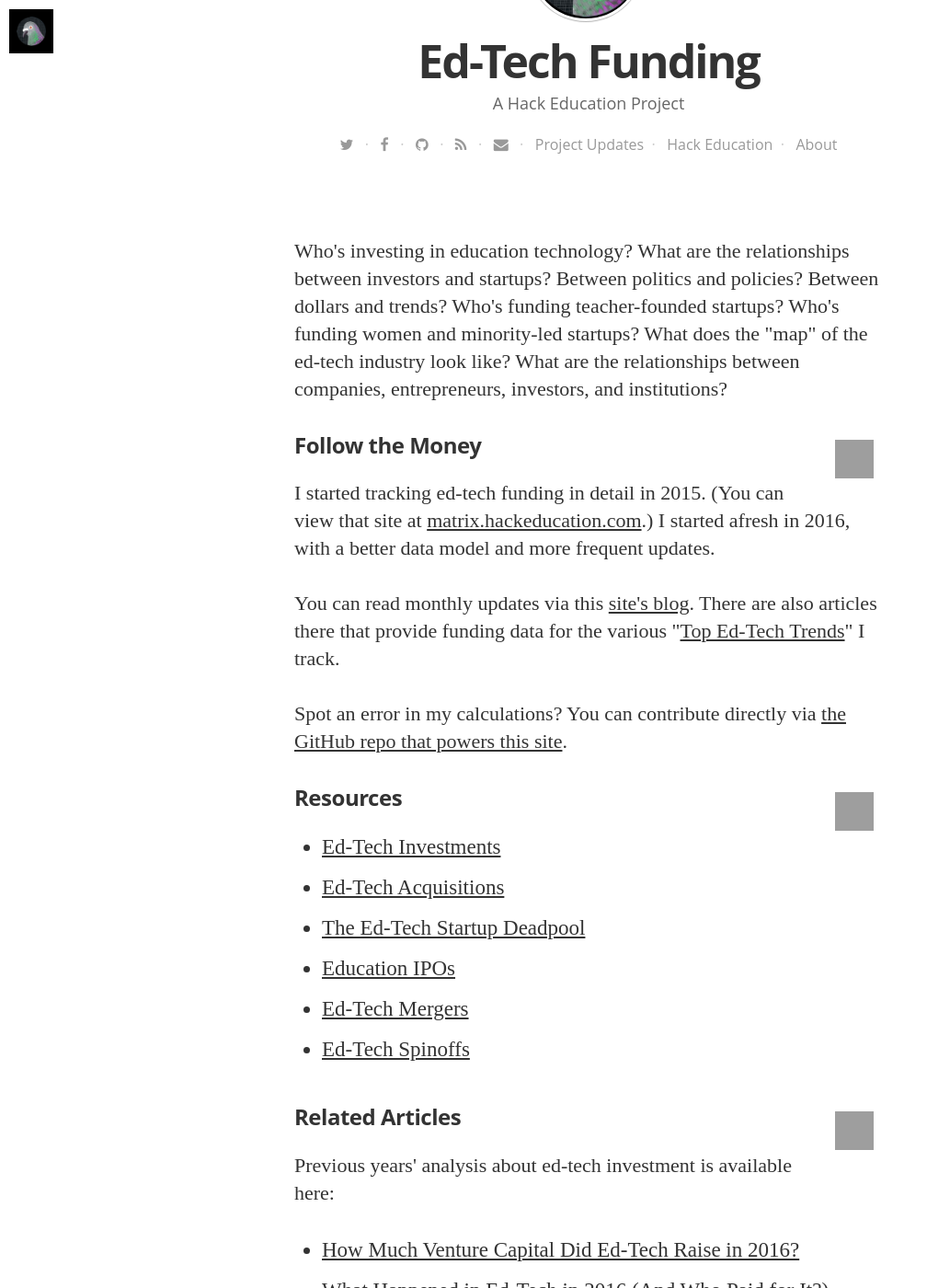
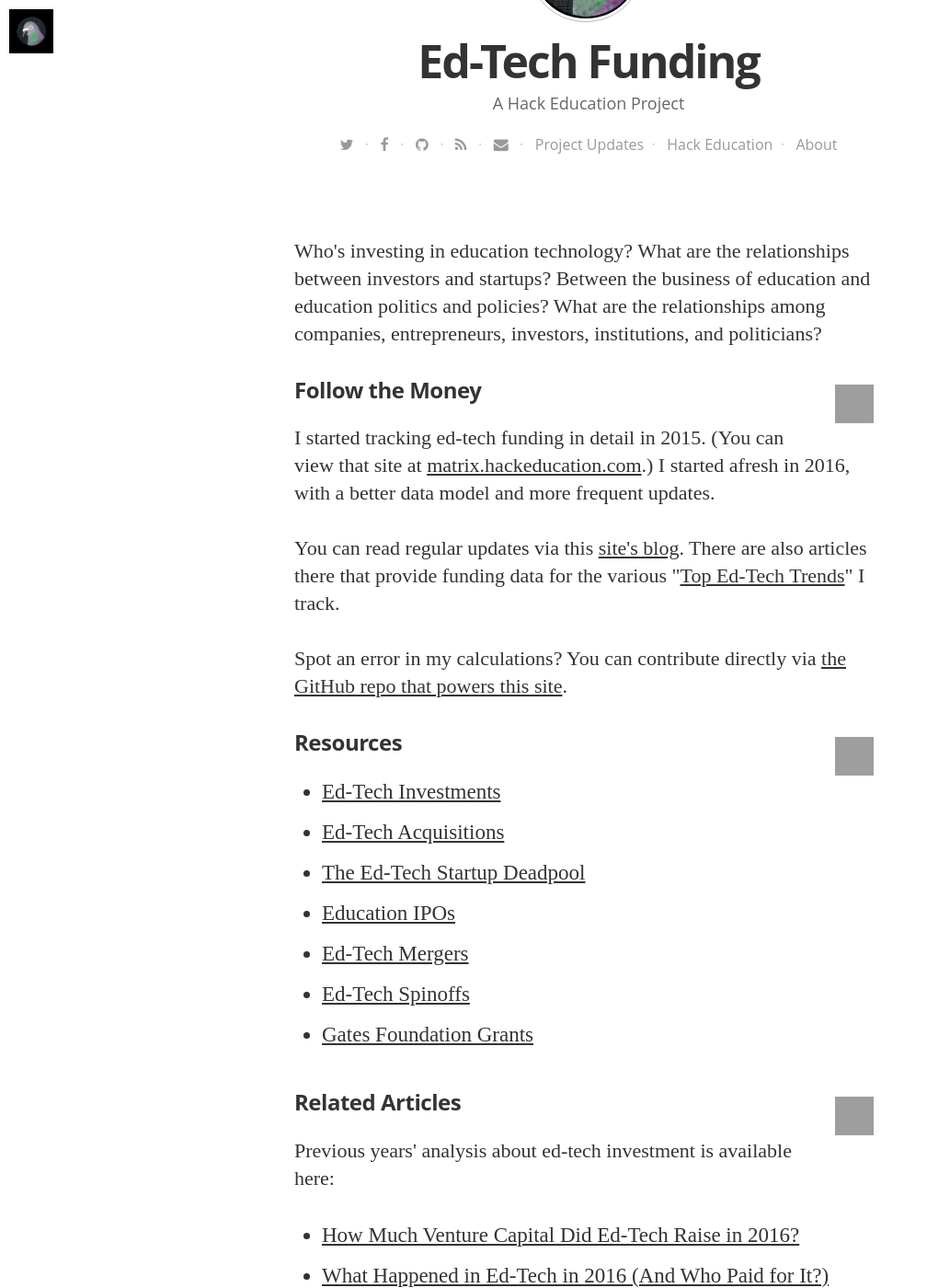
Before and after one commit to HackEducation/funding, a Jekyll site: the page built from index.html, in a window 1280 px wide and 1400 px high, scrolled down 493 px. Shown: the whole window at 92% size, without its empty margins (0-1008 px from the left). Built offline with Jekyll 4.4.1, drawn with Linux system fonts in a browser that asks for light colours; nearby versions of some CDN libraries; some web fonts are replaced; grey boxes are pictures that could not be loaded.

Commit message:
new article

```diff
--- a/index.html
+++ b/index.html
@@ -1,13 +1,13 @@
 ---
 layout: default
 ---
-<p>Who's investing in education technology? What are the relationships between investors and startups? Between politics and policies? Between dollars and trends? Who's funding teacher-founded startups? Who's funding women and minority-led startups? What does the "map" of the ed-tech industry look like? What are the relationships between companies, entrepreneurs, investors, and institutions?</p>
+<p>Who's investing in education technology? What are the relationships between investors and startups? Between the business of education and education politics and policies? What are the relationships among companies, entrepreneurs, investors, institutions, and politicians?</p>
 
 <h3>Follow the Money <img src="https://s3.amazonaws.com/hackedu/template_followmoney.png" height="42" width="42" align="right" style="margin:10px"></h3>
 <br />
 <p>I started tracking ed-tech funding in detail in 2015. (You can view that site at <a href="http://matrix.hackeducation.com">matrix.hackeducation.com</a>.) I started afresh in 2016, with a better data model and more frequent updates.</p>
 
-<p>You can read monthly updates via this <a href="http://funding.hackeducation.com/archives.html">site's blog</a>. There are also articles there that provide funding data for the various "<a href="http://research.hackeducation.com/trends.html">Top Ed-Tech Trends</a>" I track.</p>
+<p>You can read regular updates via this <a href="http://funding.hackeducation.com/archives.html">site's blog</a>. There are also articles there that provide funding data for the various "<a href="http://research.hackeducation.com/trends.html">Top Ed-Tech Trends</a>" I track.</p>
 
 <p>Spot an error in my calculations? You can contribute directly via <a href="https://github.com/hackeducation/funding">the GitHub repo that powers this site</a>.</p>
 
@@ -21,6 +21,7 @@
 <li><a href="http://funding.hackeducation.com/ipos.html">Education IPOs</a></li>
 <li><a href="http://funding.hackeducation.com/mergers.html">Ed-Tech Mergers</a></li>
 <li><a href="http://funding.hackeducation.com/spinoffs.html">Ed-Tech Spinoffs</a></li>
+<li><a href="http://funding.hackeducation.com/gates-foundation.html">Gates Foundation Grants</a></li>
 </ul>
 
 <h3>Related Articles <img src="https://s3.amazonaws.com/hackedu/template_relatedarticles.png" height="42" width="42" align="right" style="margin:10px"></h3>
```
Also changed, not shown: _posts/2017-07-18-gates-foundation.html (added, +29 -0 lines).
